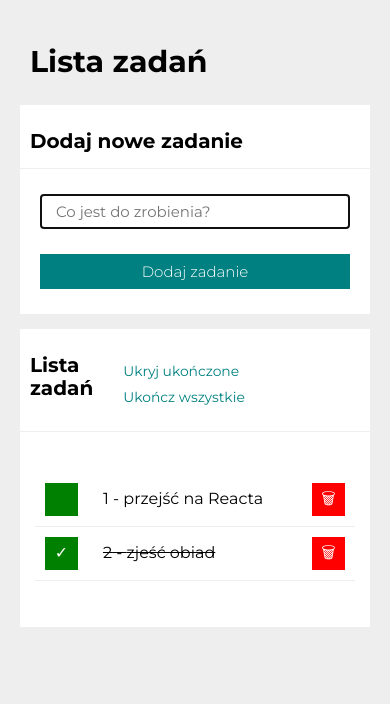
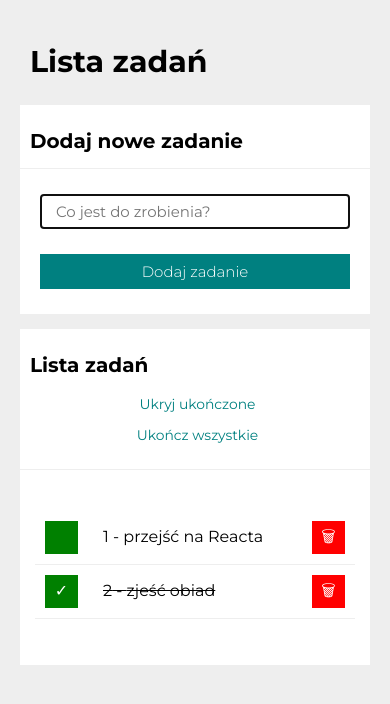
Before and after one commit to Renata-Margula/Lista-zadan-react, a React (Create React App) app: page / in a window 390 px wide. Shown: the top 704 px of the page. Built offline with nearby package versions, Linux system fonts and the light colour scheme.

Commit message:
changed align buttons

```diff
--- a/src/Buttons/style.css
+++ b/src/Buttons/style.css
@@ -1,18 +1,17 @@
 .section__button {
     display: flex;
-    flex-direction: column;
+    float: right;
+    padding: 5px;
+    font-size: smaller;
 }
 
-@media(max-width:500px) {
+@media (max-width: 767px) {
     .section__button {
-        flex-flow: row;
+        display: grid;
+        float: none;
         flex-wrap: wrap;
-        padding: 5px;
+        margin-top: 5px;
     }
-}
-
-.section__button {
-    font-size: smaller;
 }
 
 .section__button--header {
--- a/src/Section/style.css
+++ b/src/Section/style.css
@@ -6,9 +6,6 @@
 }
 
 .section__header {
-    display: grid;
-    grid-template-columns: 1fr auto auto;
-    grid-gap: 20px;
     font-size: 20px;
     font-weight: 700;
     margin: 10px 0;
```
